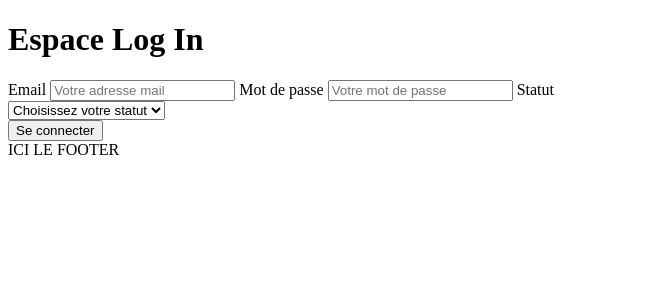
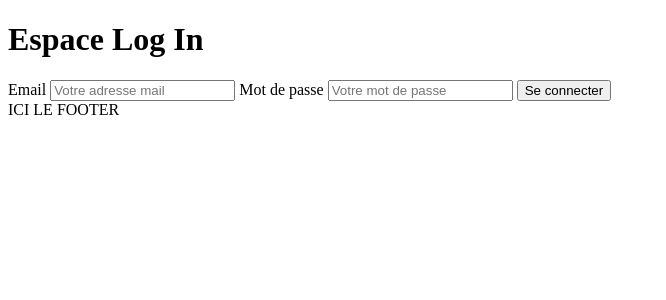
Before and after one commit to PaulMinguet/Site_Quizz, a PHP site: page /login.php in a window 1280 px wide. Shown: the part 70-370 px from the top of the page, without its empty margins (0-666 px from the left). Run offline with PHP 8.4, Linux system fonts and the light colour scheme; some libraries are stand-ins or nearby versions.

Commit message:
création statut

```diff
--- a/src/accueil.php
+++ b/src/accueil.php
@@ -1,7 +1,6 @@
 <?php
 require 'include/is_connected.php';
 $title = "Quiz | Homepage";
-not_connected();
 require 'vues/header.php';
 require 'vues/nav.php';
 
--- a/src/login.php
+++ b/src/login.php
@@ -14,14 +14,6 @@ require 'vues/msg_log.php';
     <input id="email" type="email" name="email" placeholder="Votre adresse mail" value="<?= htmlentities($email) ?>" class="area" />
     <label for="password">Mot de passe</label>
     <input id="password" type="text" name="password" placeholder="Votre mot de passe" value="<?= htmlentities($passwd) ?>" class="area" />
-    <label for="statut">Statut</label>
-    <div class="custom-select">
-        <select name="statut" id="statut">
-            <option value="0">Choisissez votre statut</option>
-            <option value="1">Professeur</option>
-            <option value="2">Élève</option>
-        </select>
-    </div>
     <input type="submit" name="connect" value="Se connecter">
 </form>
 
```
Also changed, not shown: src/include/data/data.php (+19 -0 lines).
